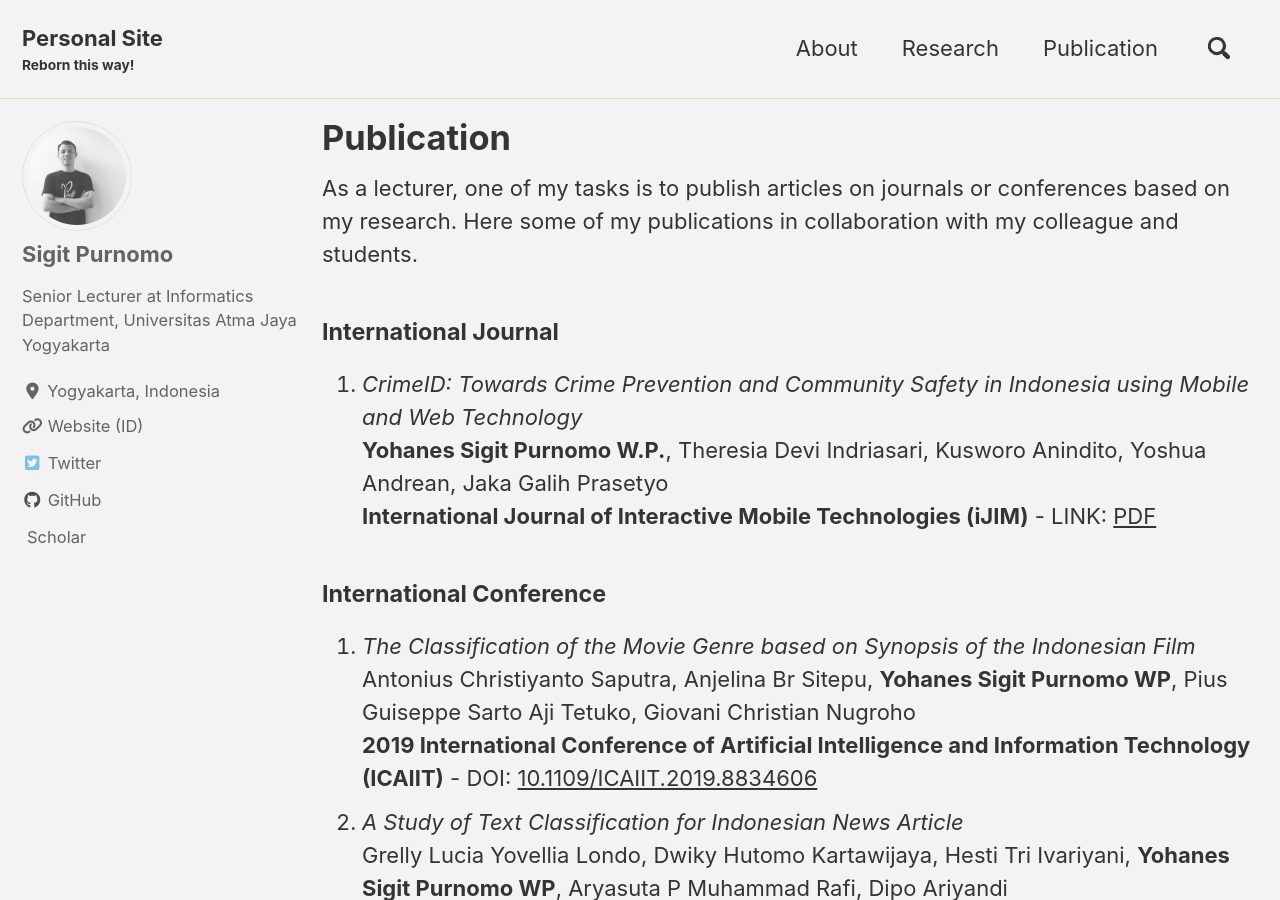
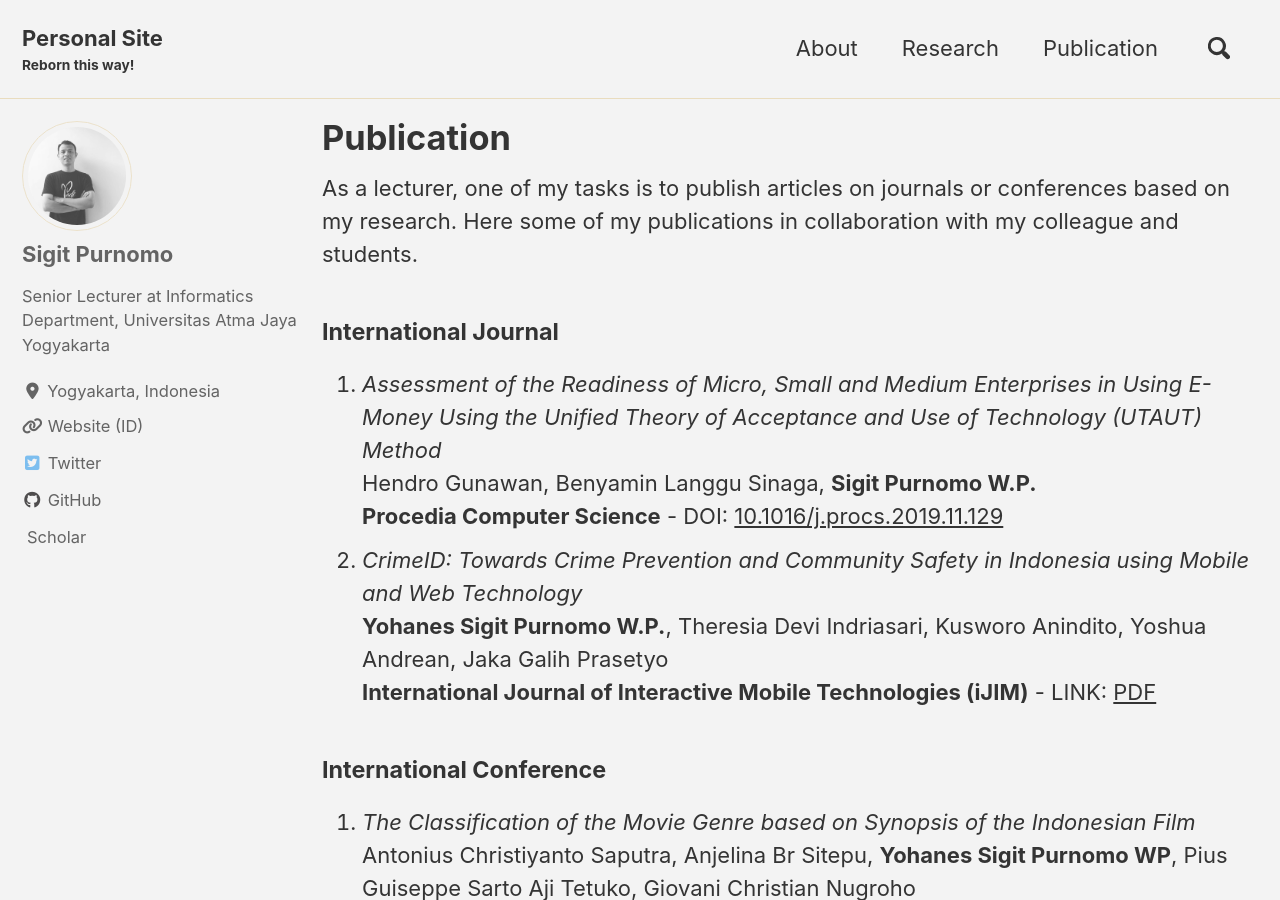
Before and after one commit to sigit-purnomo/sigit-purnomo.github.io, a Jekyll site: the page built from _pages/publication.md, in a window 1280 px wide and 900 px high. Built offline with Jekyll 4.4.1, drawn with Linux system fonts in a browser that asks for light colours; cached includes are drawn as plain includes; nearby versions of some CDN libraries; a style sheet for code colours, icons or effects is not loaded.

Commit message:
Update publication.md

```diff
--- a/_pages/publication.md
+++ b/_pages/publication.md
@@ -11,7 +11,10 @@ modified: 2020-04-25
 As a lecturer, one of my tasks is to publish articles on journals or conferences based on my research. Here some of my publications in collaboration with my colleague and students.
 
 #### International Journal
-1. *CrimeID: Towards Crime Prevention and Community Safety in Indonesia using Mobile and Web Technology* <br />
+1. *Assessment of the Readiness of Micro, Small and Medium Enterprises in Using E-Money Using the Unified Theory of Acceptance and Use of Technology (UTAUT) Method* <br />
+   Hendro Gunawan, Benyamin Langgu Sinaga, **Sigit Purnomo W.P.** <br />
+   **Procedia Computer Science** - DOI: [10.1016/j.procs.2019.11.129](https://doi.org/10.1016/j.procs.2019.11.129)
+2. *CrimeID: Towards Crime Prevention and Community Safety in Indonesia using Mobile and Web Technology* <br />
    **Yohanes Sigit Purnomo W.P.**, Theresia Devi Indriasari, Kusworo Anindito, Yoshua Andrean, Jaka Galih Prasetyo <br />
    **International Journal of Interactive Mobile Technologies (iJIM)** - LINK: [PDF](https://online-journals.org/index.php/i-jim/article/view/10172/5891)
 
```
